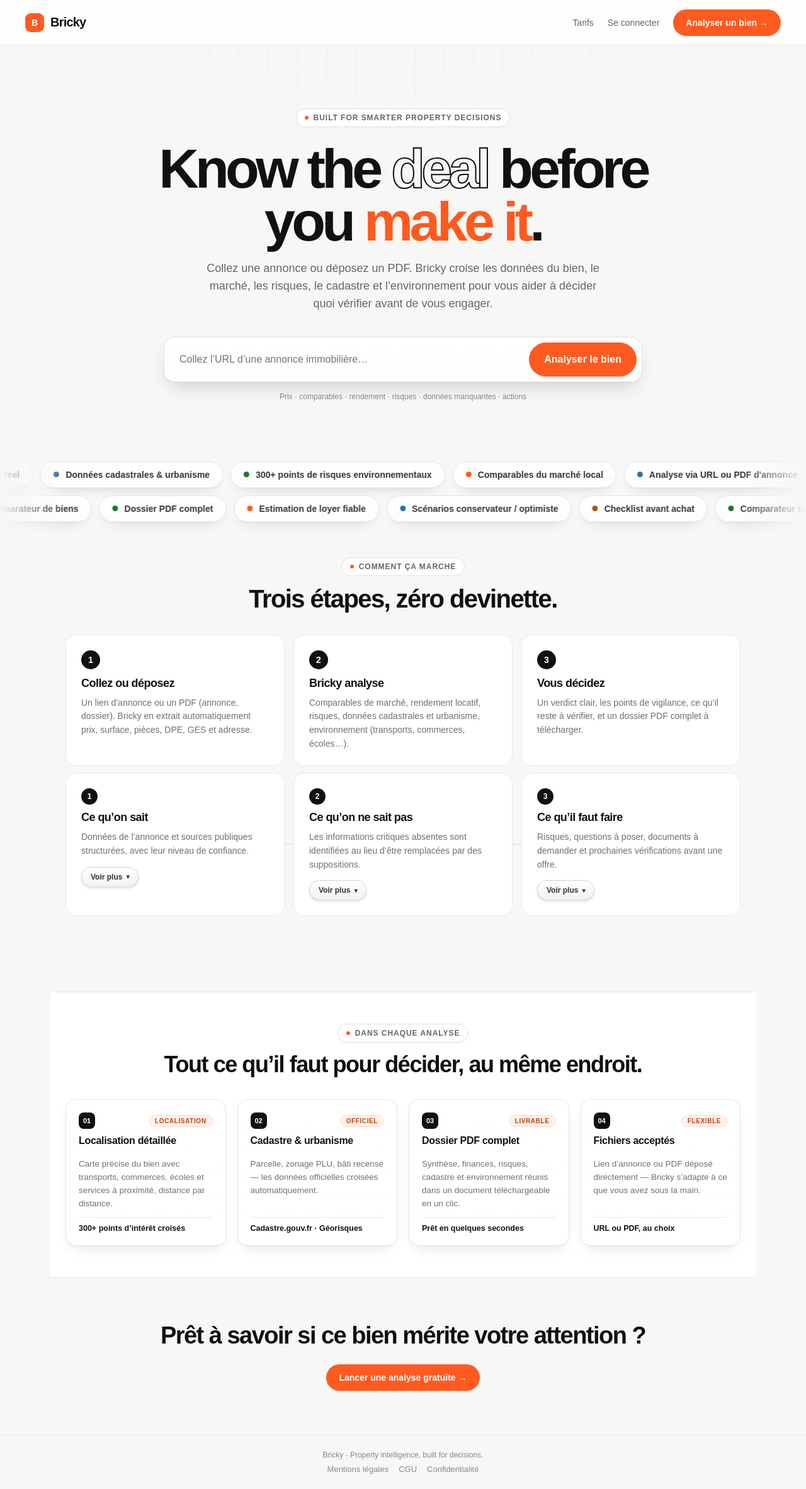
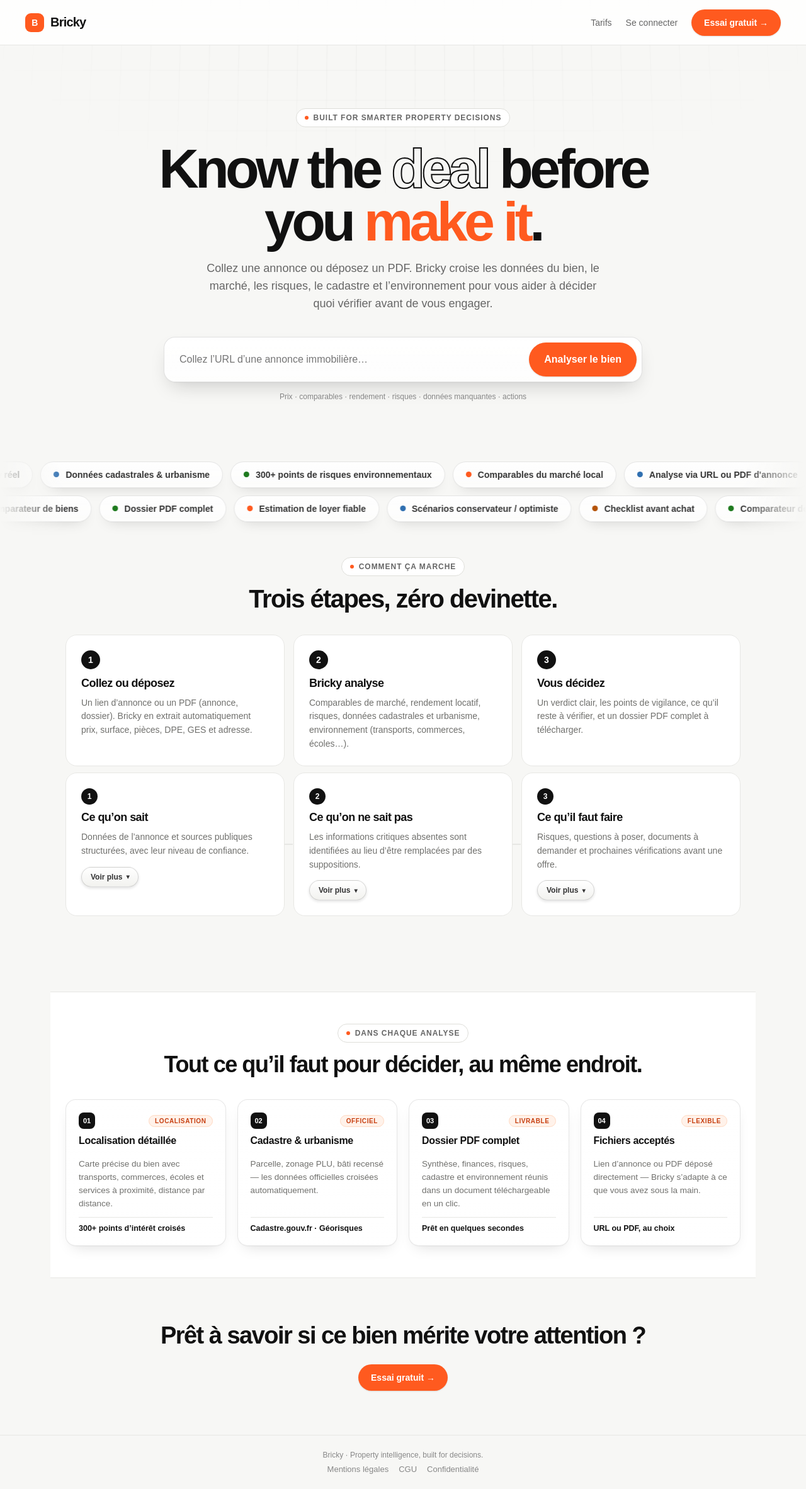
Before and after one commit to dreamsbuilding3-afk/BRICKY.AI, a Next.js app: page / in a window 1280 px wide. Shown: the whole page at 63% size. Built offline with nearby package versions, Linux system fonts and the light colour scheme.

Commit message:
Update page.tsx

```diff
--- a/app/page.tsx
+++ b/app/page.tsx
@@ -64,7 +64,7 @@
         <div className={"nav-links" + (menuOpen ? " nav-links-open" : "")}>
           <a className="navlink" href="/pricing" onClick={() => setMenuOpen(false)}>Tarifs</a>
           <a className="navlink" href="/login" onClick={() => setMenuOpen(false)}>Se connecter</a>
-          <a className="nav-cta" href="/analyze" onClick={() => setMenuOpen(false)}>Analyser un bien →</a>
+          <a className="nav-cta" href="/analyze" onClick={() => setMenuOpen(false)}>Essai gratuit →</a>
         </div>
       </nav>
 
@@ -173,7 +173,7 @@
 
       <section className="cta-band">
         <h2>Prêt à savoir si ce bien mérite votre attention ?</h2>
-        <a className="nav-cta" href="/analyze">Lancer une analyse gratuite →</a>
+        <a className="nav-cta" href="/analyze">Essai gratuit →</a>
       </section>
 
       <footer className="footer"><span>Bricky · Property intelligence, built for decisions.</span><span className="footer-links"><a href="/legal/mentions-legales">Mentions légales</a><a href="/legal/cgu">CGU</a><a href="/legal/confidentialite">Confidentialité</a></span></footer>
```
